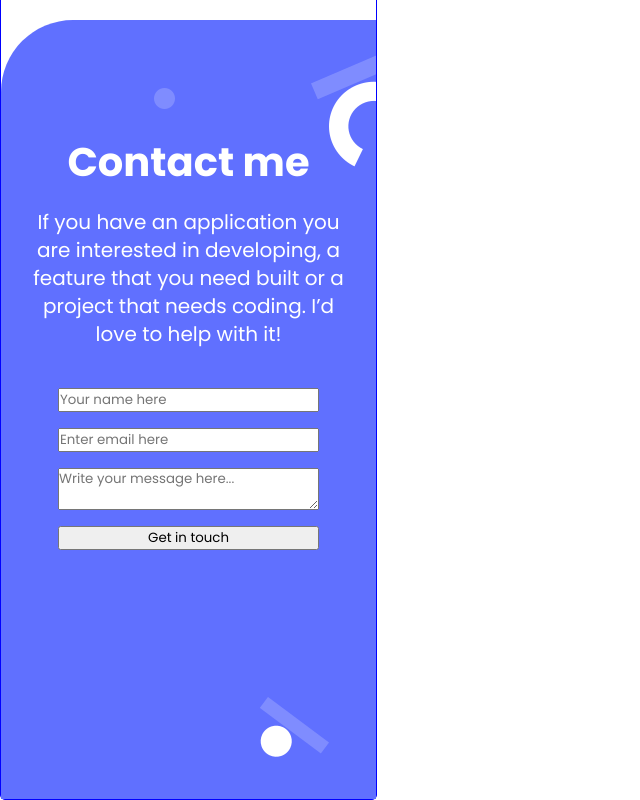
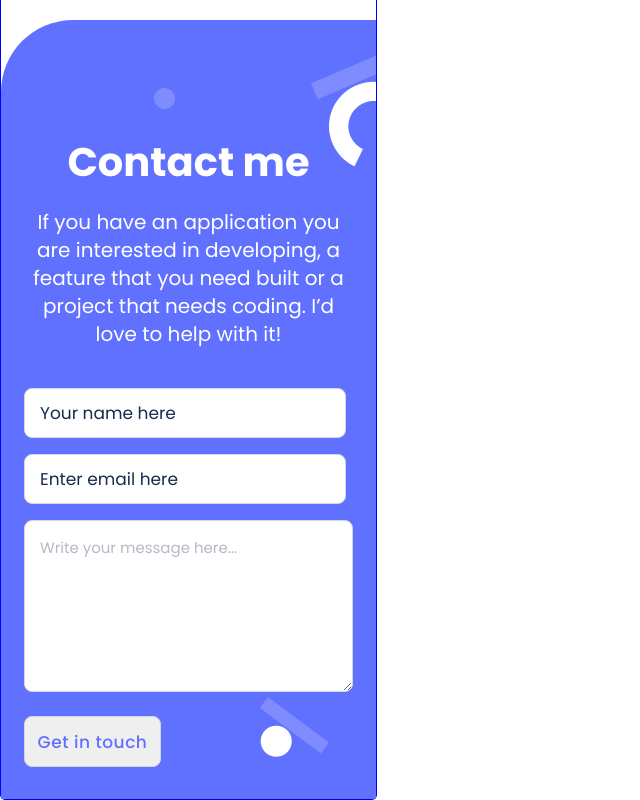
Before and after one commit to Afia-Shafique/webPortfolio, a website: page index.html in a window 1280 px wide. Shown: the part 4617-5417 px from the top of the page, without its empty margins (0-640 px from the left). Drawn offline with Linux system fonts and the light colour scheme.

Commit message:
Updating css of contact form

```diff
--- a/style.css
+++ b/style.css
@@ -362,3 +362,46 @@ form {
   gap: 1rem;
   margin-top: 2.7rem;
 }
+
+form input {
+  width: 305px;
+  height: 48px;
+  padding-top: 0;
+  padding-left: 15px;
+  border-radius: 8px;
+  border: 1px solid #cfd8dc;
+  font-size: 17px;
+  font-weight: 400;
+}
+
+input::placeholder {
+  color: rgba(23, 43, 77, 1);
+}
+
+form textarea {
+  width: 297px;
+  height: 140px;
+  padding: 15px;
+  font-size: 15px;
+  font-weight: 400;
+  color: #172b4d;
+  border-radius: 8px;
+  border: 1px solid #cfd8dc;
+}
+
+textarea::placeholder {
+  color: rgba(179, 186, 197, 1);
+}
+
+.submit-button {
+  color: #6070ff;
+  width: 137px;
+  height: 51px;
+  margin-top: 0.5rem;
+  border-radius: 8px;
+  font-size: 17px;
+  font-weight: 500;
+  letter-spacing: 0.5px;
+  line-height: 24px;
+  border: 1px solid #cfd8dc;
+}
```
